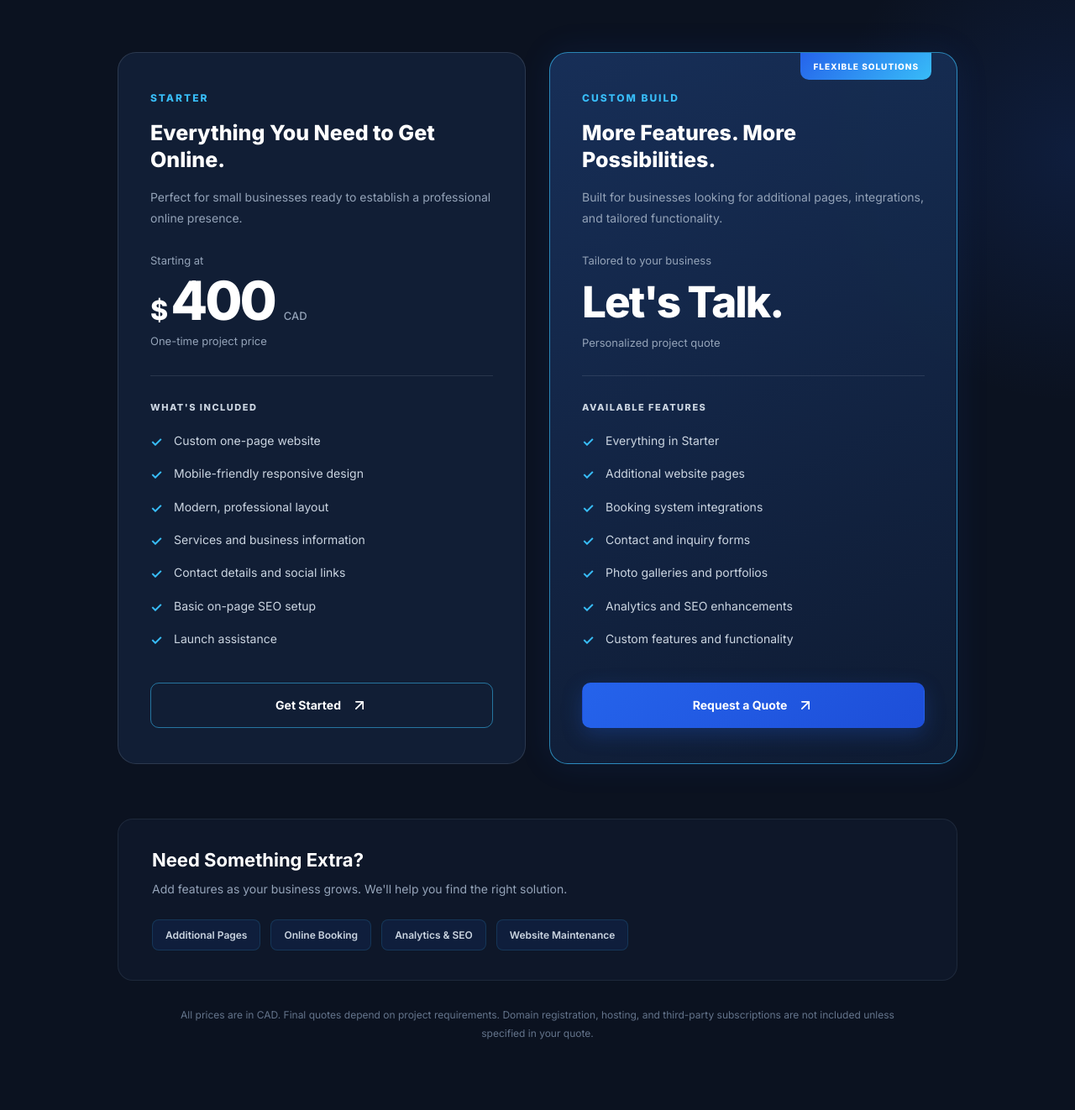
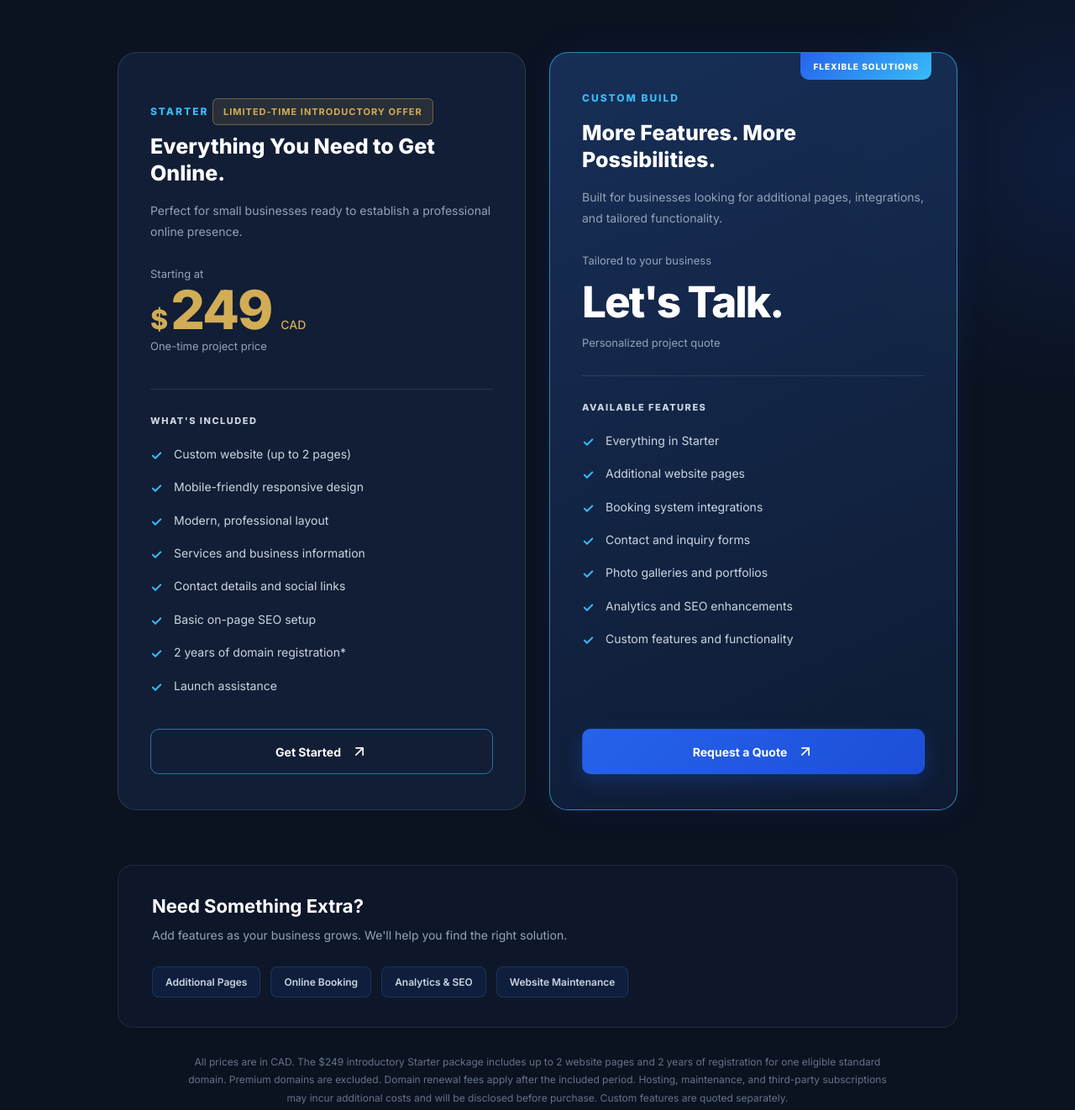
Before and after one commit to omarkady01/softerware-solutions, a plain HTML site: page index.html in a window 1280 px wide. Shown: the part 3883-5205 px from the top of the page at 84% size. Drawn offline with Linux system fonts and the light colour scheme.

Commit message:
promotional price

```diff
--- a/index.html
+++ b/index.html
@@ -560,6 +560,9 @@
 
                     <div class="pricing-card-header">
                         <span class="pricing-label">STARTER</span>
+                        <span class="pricing-promo-label">
+    LIMITED-TIME INTRODUCTORY OFFER
+</span>
                         <h3>Everything You Need to Get Online.</h3>
                         <p>
                             Perfect for small businesses ready to
@@ -570,7 +573,7 @@
                     <div class="pricing-amount">
                         <span class="pricing-from">Starting at</span>
                         <div class="pricing-price">
-                            <span class="currency">$</span>400
+                            <span class="currency">$</span>249
                             <span class="price-currency">CAD</span>
                         </div>
                         <span class="pricing-note">One-time project price</span>
@@ -582,12 +585,13 @@
                         <span class="features-title">WHAT'S INCLUDED</span>
 
                         <ul>
-                            <li>Custom one-page website</li>
+                            <li>Custom website (up to 2 pages)</li>
                             <li>Mobile-friendly responsive design</li>
                             <li>Modern, professional layout</li>
                             <li>Services and business information</li>
                             <li>Contact details and social links</li>
                             <li>Basic on-page SEO setup</li>
+                            <li>2 years of domain registration*</li>
                             <li>Launch assistance</li>
                         </ul>
                     </div>
@@ -694,10 +698,15 @@
 
             <!-- Pricing Disclaimer -->
             <p class="pricing-disclaimer reveal">
-                All prices are in CAD. Final quotes depend on
-                project requirements. Domain registration,
-                hosting, and third-party subscriptions are
-                not included unless specified in your quote.
+                All prices are in CAD. The $249 introductory
+                Starter package includes up to 2 website pages
+                and 2 years of registration for one eligible
+                standard domain. Premium domains are excluded.
+                Domain renewal fees apply after the included
+                period. Hosting, maintenance, and third-party
+                subscriptions may incur additional costs and
+                will be disclosed before purchase. Custom
+                features are quoted separately.
             </p>
 
         </div>
--- a/style.css
+++ b/style.css
@@ -2195,3 +2195,46 @@ button:hover .link-arrow {
 .back-to-top:hover .link-arrow {
     transform: translateY(-4px);
 }
+
+/* =====================================
+   STARTER PACKAGE PROMOTIONAL LABEL
+===================================== */
+
+.pricing-promo-label {
+    display: inline-block;
+    margin-top: 12px;
+    padding: 7px 12px;
+
+    background: rgba(210, 173, 85, 0.12);
+    border: 1px solid rgba(210, 173, 85, 0.4);
+    border-radius: 6px;
+
+    color: #d2ad55;
+    font-size: 11px;
+    font-weight: 700;
+    letter-spacing: 1px;
+    line-height: 1.5;
+    text-transform: uppercase;
+}
+
+/* =====================================
+   STARTER PROMOTIONAL PRICE
+===================================== */
+
+.pricing-card:not(.pricing-featured) .pricing-price {
+    color: #d2ad55;
+    font-size: clamp(48px, 5vw, 64px);
+    font-weight: 800;
+    letter-spacing: -2px;
+    line-height: 1.1;
+}
+
+.pricing-card:not(.pricing-featured) .pricing-price .currency {
+    color: #d2ad55;
+}
+
+.pricing-card:not(.pricing-featured) .pricing-price .price-currency {
+    color: #d2ad55;
+    font-size: 14px;
+    letter-spacing: 0;
+}
```
